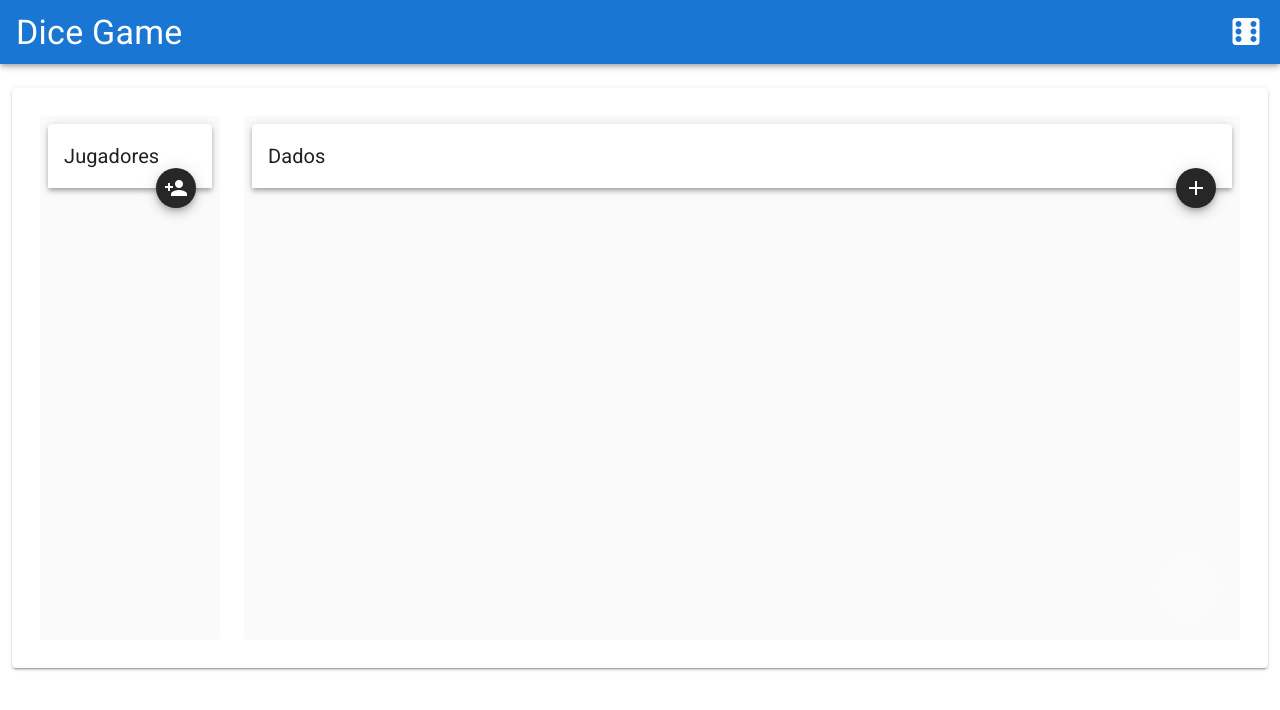
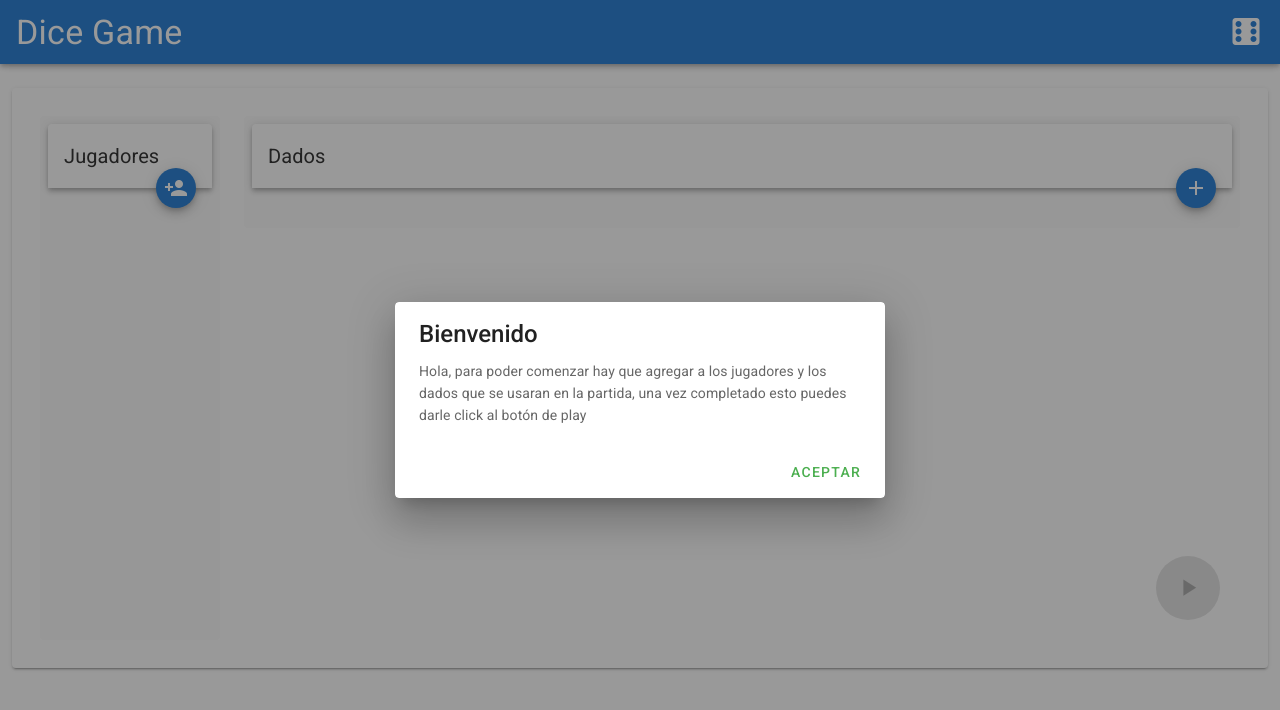
Before and after one commit to MiguelTzab/dice_game, a Vue app: page / in a window 1280 px wide. Shown: the top 710 px of the page. Built offline with nearby package versions, Linux system fonts and the light colour scheme.

Commit message:
add instructions and turns

```diff
--- a/src/components/Dice.vue
+++ b/src/components/Dice.vue
@@ -1,12 +1,19 @@
 <template>
   <v-card class="mx-auto dice">
+    <v-hover v-slot="{ hover }" :disabled="disabled">
       <v-card-text>
         <h1 class="dice-side-title">{{ dice.side_number }}</h1>
         <v-icon class="mr-1">
           mdi-dice-3
         </v-icon>
         <span class="subheading mr-2">{{ dice.sides }}</span>
+        <v-btn icon @click="onRemoveDice" v-if="hover">
+          <v-icon color="red">
+            mdi-minus-circle
+          </v-icon>
+        </v-btn>
       </v-card-text>
+    </v-hover>
   </v-card>
 </template>
 
@@ -15,6 +22,7 @@ export default {
   name: "Dice",
   props: {
     dice: Object,
+    disabled: Boolean,
   },
   data: () => ({}),
   methods: {
--- a/src/components/DiceGame.vue
+++ b/src/components/DiceGame.vue
@@ -9,6 +9,7 @@
                 <v-col cols="2">
                   <players-list
                     :players="players"
+                    :disabled="playing"
                     @hasPlayers="(val) => (hasPlayers = val)"
                     @addPlayer="onAddPlayer"
                     @removePlayer="onRemovePlayer"
@@ -17,6 +18,7 @@
                 <v-col cols="10">
                   <dices-list
                     :dices="dices"
+                    :disabled="playing"
                     @addDice="onAddDice"
                     @removeDice="onRemoveDice"
                   />
@@ -24,15 +26,14 @@
               </v-row>
             </v-container>
           </v-card-text>
-          <v-fab-transition>
+          <v-fab-transition v-if="canRollDices">
             <v-tooltip top>
               <template v-slot:activator="{ on, attrs }">
                 <v-btn
+                  color="primary"
                   fab
                   large
-                  dark
                   class="play-btn"
-                  :disabled="!canRollDices"
                   v-bind="attrs"
                   v-on="on"
                   @click="onRoll"
@@ -41,6 +42,25 @@
                 </v-btn>
               </template>
               <span>Lanzar dados</span>
+            </v-tooltip>
+          </v-fab-transition>
+          <v-fab-transition v-else>
+            <v-tooltip top>
+              <template v-slot:activator="{ on, attrs }">
+                <v-btn
+                  color="primary"
+                  fab
+                  large
+                  class="play-btn"
+                  v-bind="attrs"
+                  :disabled="!canStart"
+                  v-on="on"
+                  @click="onStart"
+                >
+                  <v-icon>mdi-play</v-icon>
+                </v-btn>
+              </template>
+              <span>Comenzar</span>
             </v-tooltip>
           </v-fab-transition>
           <v-snackbar
@@ -52,6 +72,9 @@
           >
             {{ message }}
           </v-snackbar>
+          <instructions />
+          <add-turns v-if="showTurnsForm" @save="onSaveTurn" />
+          <winner v-if="showWinner" :winner="winner.name" />
         </v-card>
       </v-col>
     </v-row>
@@ -61,15 +84,24 @@
 <script>
 import DicesList from "./DicesList.vue";
 import PlayersList from "./PlayersList";
+import Instructions from "./modals/Instructions";
+import AddTurns from "./modals/AddTurns";
+import Winner from "./modals/Winner";
+
 export default {
-  components: { PlayersList, DicesList },
+  components: { PlayersList, DicesList, Instructions, AddTurns, Winner },
   name: "DiceGame",
   data: () => ({
+    currentTurn: 0,
+    numTurns: null,
+    hasPlayers: false,
+    showSnackbar: false,
+    showTurnsForm: false,
+    showWinner: false,
+    winner: undefined,
+    playing: false,
     players: [],
     dices: [],
-    hasPlayers: false,
-    showSnackbar: false,
-    currentTurn: 0,
     message: "",
   }),
   methods: {
@@ -100,22 +132,68 @@ export default {
       this.dices.push({
         sides: sides,
         side_number: 0,
-        prev_side_number: null,
       });
     },
     onRemoveDice(index) {
       this.dices.splice(index, 1);
     },
+    onSaveTurn(turn) {
+      this.numTurns = turn;
+      this.playing = true;
+      this.onCancelTurn();
+    },
+    onCancelTurn() {
+      this.showTurnsForm = false;
+    },
     onRoll() {
+      if (this.numTurns == 1) this.gameOver();
+      let sumSides = 0;
+      this.dices.forEach((dice) => {
+        const side_number = this.getNextSide(dice.sides, dice.side_number);
+        dice.side_number = side_number;
+        sumSides += side_number;
+        return dice;
+      });
+      const playerIndex = this.players.findIndex(
+        (player) => player.turn == true
+      );
+      this.players[playerIndex].score = sumSides;
+      this.players[playerIndex].globlaScore += sumSides;
       this.currentTurn = this.getNextTurn(this.currentTurn);
     },
+    gameOver() {
+      const winner = this.players.sort(
+        (a, b) => a.globlaScore - b.globlaScore
+      )[0];
+      this.winner = winner;
+      this.showWinner = true;
+    },
+    onStart() {
+      this.showTurnsForm = true;
+    },
     getNextTurn(turn) {
-      if (turn == this.players.length - 1) return 0;
-      else return turn + 1;
+      if (turn == this.players.length - 1) {
+        this.numTurns -= 1;
+        return 0;
+      } else return turn + 1;
+    },
+    getNextSide(numSides, oldSide) {
+      let side = null;
+      do {
+        side = this.getRandom(numSides);
+      } while (side == oldSide);
+      return side;
+    },
+    getRandom(max) {
+      max = Math.floor(max);
+      return Math.floor(Math.random() * (max - 1 + 1)) + 1;
     },
   },
   computed: {
     canRollDices() {
+      return this.canStart && this.playing;
+    },
+    canStart() {
       return this.players.length > 0 && this.dices.length > 0;
     },
   },
--- a/src/components/DicesList.vue
+++ b/src/components/DicesList.vue
@@ -4,24 +4,34 @@
       <v-toolbar>
         <v-toolbar-title>Dados</v-toolbar-title>
         <v-fab-transition>
-          <v-btn fab dark small absolute bottom right @click="onAddDice">
+          <v-btn
+            color="primary"
+            fab
+            small
+            absolute
+            bottom
+            right
+            :disabled="disabled"
+            @click="onAddDice"
+          >
             <v-icon>mdi-plus</v-icon>
           </v-btn>
         </v-fab-transition>
       </v-toolbar>
       <v-card-text>
-        <v-virtual-scroll
-          :items="dices"
-          :item-height="140"
-          height="400"
-          class="mt-3"
-        >
-          <template v-slot:default="{ item, index }">
-            <v-list-item>
-              <dice :dice="item" @remove="onRemoveDice(index)" />
-            </v-list-item>
-          </template>
-        </v-virtual-scroll>
+        <v-item-group>
+          <v-row>
+            <v-col md="2" v-for="(item, i) in dices" :key="i">
+              <v-item>
+                <dice
+                  :dice="item"
+                  :disabled="disabled"
+                  @remove="onRemoveDice(i)"
+                />
+              </v-item>
+            </v-col>
+          </v-row>
+        </v-item-group>
       </v-card-text>
     </v-card>
     <add-dice
@@ -44,6 +54,7 @@ export default {
   },
   props: {
     dices: Array,
+    disabled: Boolean,
   },
   data: () => ({
     showDiceForm: false,
--- a/src/components/Player.vue
+++ b/src/components/Player.vue
@@ -2,7 +2,7 @@
   <v-card class="mx-auto w-100" elevation="2">
     <v-list-item three-line>
       <v-list-item-content>
-        <v-hover v-slot="{ hover }">
+        <v-hover v-slot="{ hover }" :disabled="disabled">
           <v-list-item-title class="title mb-1">
             {{ player.name }}
             <v-list-item-icon v-if="hover">
@@ -39,6 +39,7 @@ export default {
   name: "Player",
   props: {
     player: Object,
+    disabled: Boolean,
   },
   data: () => ({}),
   methods: {
--- a/src/components/PlayersList.vue
+++ b/src/components/PlayersList.vue
@@ -4,7 +4,16 @@
       <v-toolbar>
         <v-toolbar-title>Jugadores</v-toolbar-title>
         <v-fab-transition>
-          <v-btn fab dark small absolute bottom right @click="onAddPlayer">
+          <v-btn
+            color="primary"
+            fab
+            small
+            absolute
+            bottom
+            right
+            :disabled="disabled"
+            @click="onAddPlayer"
+          >
             <v-icon>mdi-account-plus</v-icon>
           </v-btn>
         </v-fab-transition>
@@ -18,7 +27,11 @@
         >
           <template v-slot:default="{ item }">
             <v-list-item>
-              <player :player="item" @remove="onRemovePlayer" />
+              <player
+                :player="item"
+                :disabled="disabled"
+                @remove="onRemovePlayer"
+              />
             </v-list-item>
           </template>
         </v-virtual-scroll>
@@ -44,6 +57,7 @@ export default {
   },
   props: {
     players: Array,
+    disabled: Boolean,
   },
   data: () => ({
     showPlayerForm: false,
--- /dev/null
+++ b/src/components/modals/AddTurns.vue
@@ -0,0 +1,74 @@
+<template>
+  <v-dialog v-model="dialog" persistent max-width="390">
+    <v-card>
+      <v-card-title class="headline">
+        Turnos
+      </v-card-title>
+      <v-card-text>
+        <v-form v-model="valid" ref="form" @submit.prevent="onSave">
+          <v-container>
+            <v-row>
+              <v-col cols="12">
+                <v-text-field
+                  v-model="turns"
+                  :rules="turnsRules"
+                  label="Numero de turnos por jugador"
+                  ref="turns"
+                  required
+                ></v-text-field>
+              </v-col>
+            </v-row>
+          </v-container>
+        </v-form>
+      </v-card-text>
+      <v-card-actions>
+        <v-spacer></v-spacer>
+        <v-btn color="red darken-1" text @click="onCancel">
+          Cancelar
+        </v-btn>
+        <v-btn color="green darken-1" text @click="onSave">
+          Guardar
+        </v-btn>
+      </v-card-actions>
+    </v-card>
+  </v-dialog>
+</template>
+
+<script>
+export default {
+  name: "AddTurns",
+  data: () => ({
+    dialog: true,
+    valid: false,
+    turns: 1,
+    turnsRules: [
+      (v) => !!v || "Campo requerido",
+      (v) => v >= 1 || "El número de turnos debe ser mayor a 0",
+      (v) => v <= 100 || "El número no puede ser mayor a 100",
+    ],
+  }),
+  methods: {
+    onCancel() {
+      this.$refs.form.reset();
+      this.$emit("cancel");
+    },
+    onSave() {
+      if (this.valid) {
+        this.$emit("save", this.turns);
+      } else {
+        this.$refs.form.validate();
+      }
+    },
+  },
+  mounted() {
+    const inputs = this.$refs.turns.$el.getElementsByTagName("input");
+    if (inputs && inputs.length > 0) {
+      setTimeout(function() {
+        inputs[0].focus();
+      }, 50);
+    }
+  },
+};
+</script>
+
+<style></style>
--- /dev/null
+++ b/src/components/modals/Instructions.vue
@@ -0,0 +1,31 @@
+<template>
+  <v-dialog v-model="dialog" persistent max-width="490">
+    <v-card>
+      <v-card-title class="headline">
+        Bienvenido
+      </v-card-title>
+      <v-card-text>
+        Hola, para poder comenzar hay que agregar a los jugadores y los dados
+        que se usaran en la partida, una vez completado esto puedes darle click
+        al botón de play
+      </v-card-text>
+      <v-card-actions>
+        <v-spacer></v-spacer>
+        <v-btn color="green" text @click="dialog = false">
+          Aceptar
+        </v-btn>
+      </v-card-actions>
+    </v-card>
+  </v-dialog>
+</template>
+
+<script>
+export default {
+  name: "Instructions",
+  data: () => ({
+    dialog: true,
+  }),
+};
+</script>
+
+<style></style>
--- /dev/null
+++ b/src/components/modals/Winner.vue
@@ -0,0 +1,43 @@
+<template>
+  <v-dialog v-model="dialog" persistent max-width="490">
+    <v-card>
+      <div class="d-flex flex-no-wrap justify-space-between">
+        <div>
+          <v-card-title class="text-h5">Fin del juego</v-card-title>
+
+          <v-card-subtitle>Ganador: {{ winner }}</v-card-subtitle>
+        </div>
+
+        <v-avatar class="ma-3" size="155" tile>
+          <v-img
+            src="https://acegif.com/wp-content/gif/confetti-25.gif"
+          ></v-img>
+        </v-avatar>
+      </div>
+      <v-card-actions>
+        <v-btn outlined rounded text @click="reset">
+          Aceptar
+        </v-btn>
+      </v-card-actions>
+    </v-card>
+  </v-dialog>
+</template>
+
+<script>
+export default {
+  name: "Winner",
+  props: {
+    winner: String,
+  },
+  data: () => ({
+    dialog: true,
+  }),
+  methods: {
+    reset() {
+      location.reload();
+    },
+  },
+};
+</script>
+
+<style></style>
```
Lines whose indentation alone changed are shown as unchanged.
